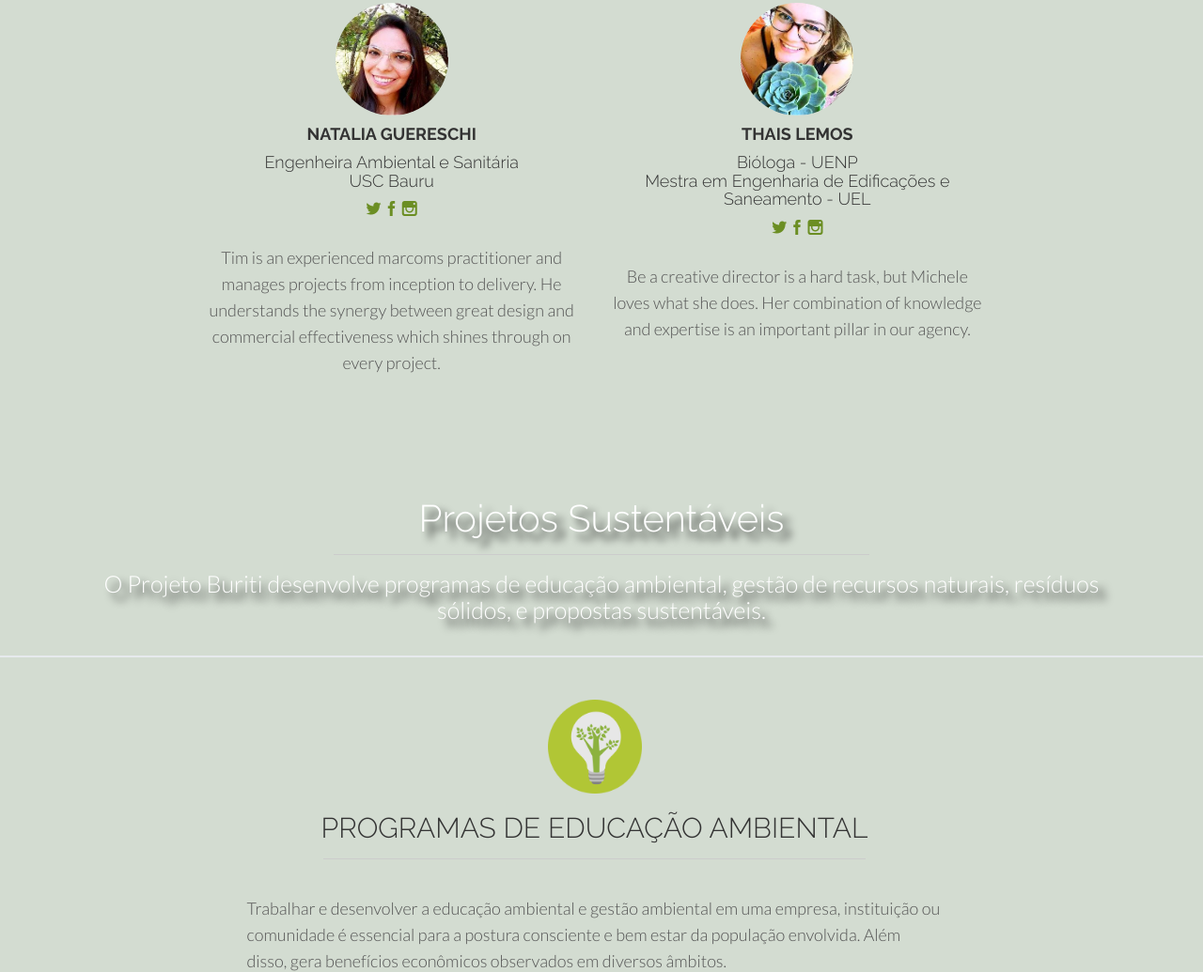
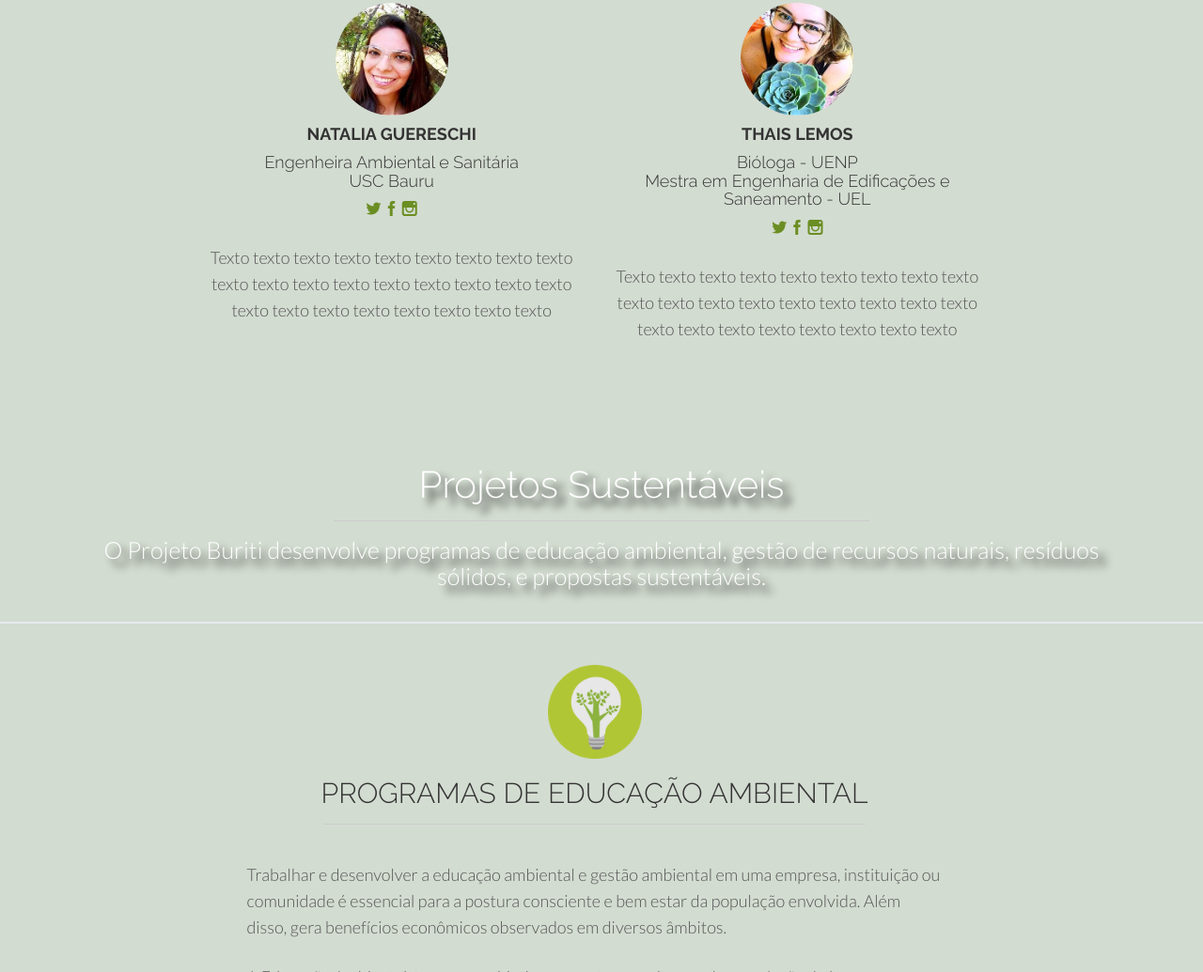
Before and after one commit to gutodalkimin/thaliambiental, a plain HTML site: page index.html in a window 1280 px wide. Shown: the part 1242-2277 px from the top of the page at 94% size. Drawn offline with Linux system fonts and the light colour scheme.

Commit message:
Arrumando 3

```diff
--- a/index.html
+++ b/index.html
@@ -154,7 +154,7 @@
 					<a href="#" class="icon icon-twitter"></a>
 					<a href="#" class="icon icon-facebook"></a>
 					<a href="#" class="icon icon-instagram"></a>
-					<p>Tim is an experienced marcoms practitioner and manages projects from inception to delivery. He understands the synergy between great design and commercial effectiveness which shines through on every project.</p>
+					<p>Texto texto texto texto texto texto texto texto texto texto texto texto texto texto texto texto texto texto texto texto texto texto texto texto texto texto </p>
 				</div><!-- col-lg-3 -->
 				<div class="col-lg-4 centered">
 					<img class="img img-circle" src="assets/img/team/team03.png" height="120px" width="120px" alt="">
@@ -165,7 +165,7 @@
 					<a href="#" class="icon icon-twitter"></a>
 					<a href="#" class="icon icon-facebook"></a>
 					<a href="#" class="icon icon-instagram"></a>
-					<p>Be a creative director is a hard task, but Michele loves what she does. Her combination of knowledge and expertise is an important pillar in our agency.</p>
+					<p>Texto texto texto texto texto texto texto texto texto texto texto texto texto texto texto texto texto texto texto texto texto texto texto texto texto texto </p>
 				</div><!-- col-lg-3 -->
 
 				<div class="col-lg-2 centered">
```
